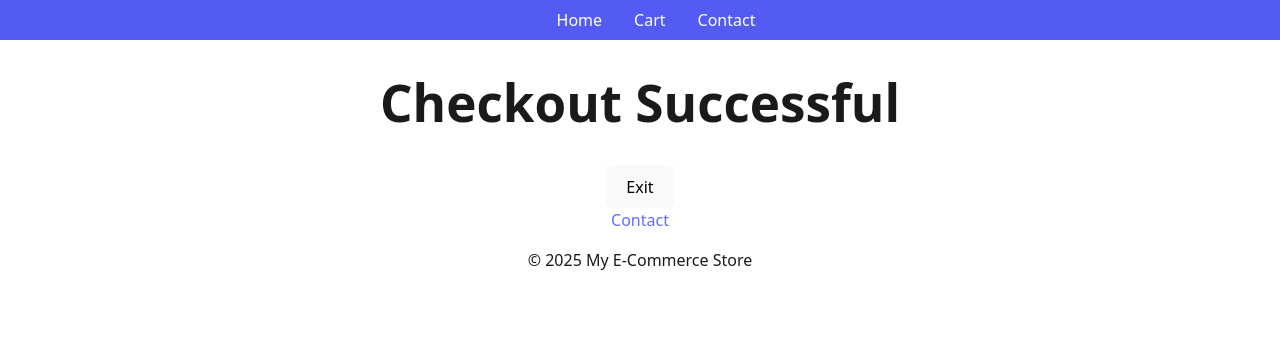
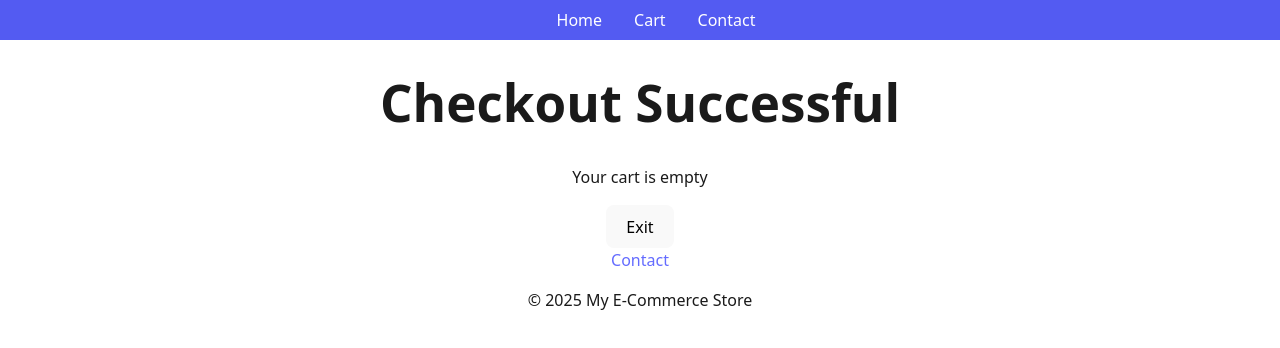
Before and after one commit to AnnaSkudsveen/js-frameworks-ca, a React (Vite) app: page /checkout in a window 1280 px wide. Shown: the top 348 px of the page. Built offline with nearby package versions, Linux system fonts and the light colour scheme.

Commit message:
fix: fixed bug causing issues with checkout

```diff
--- a/src/App.jsx
+++ b/src/App.jsx
@@ -1,4 +1,3 @@
-// import { Layout } from "./components/Layout/Layout";
 import "./App.css";
 import React from "react";
 import { Routes, Route } from "react-router-dom";
--- a/src/pages/CheckoutSuccess.jsx
+++ b/src/pages/CheckoutSuccess.jsx
@@ -14,13 +14,21 @@ function CheckoutSuccess() {
   return (
     <div>
       <h1>Checkout Successful</h1>
-      {cart.map(function (product) {
-        <div key={product.id}>
-          <h2>{product.title}</h2>
-          <p>Total Price: {product.price * product.quantity || 1} kr</p>
-          <p>Quantity: {product.quantity || 1}</p>
-        </div>;
-      })}
+
+      {cart.length === 0 ? (
+        <p>Your cart is empty</p>
+      ) : (
+        cart.map((product) => {
+          return (
+            <div key={product.id}>
+              <h2>{product.title}</h2>
+              <p>Total Price: {product.price * (product.quantity || 1)} kr</p>
+              <p>Quantity: {product.quantity || 1}</p>
+            </div>
+          );
+        })
+      )}
+
       <button onClick={handleHome}>Exit</button>
     </div>
   );
```
